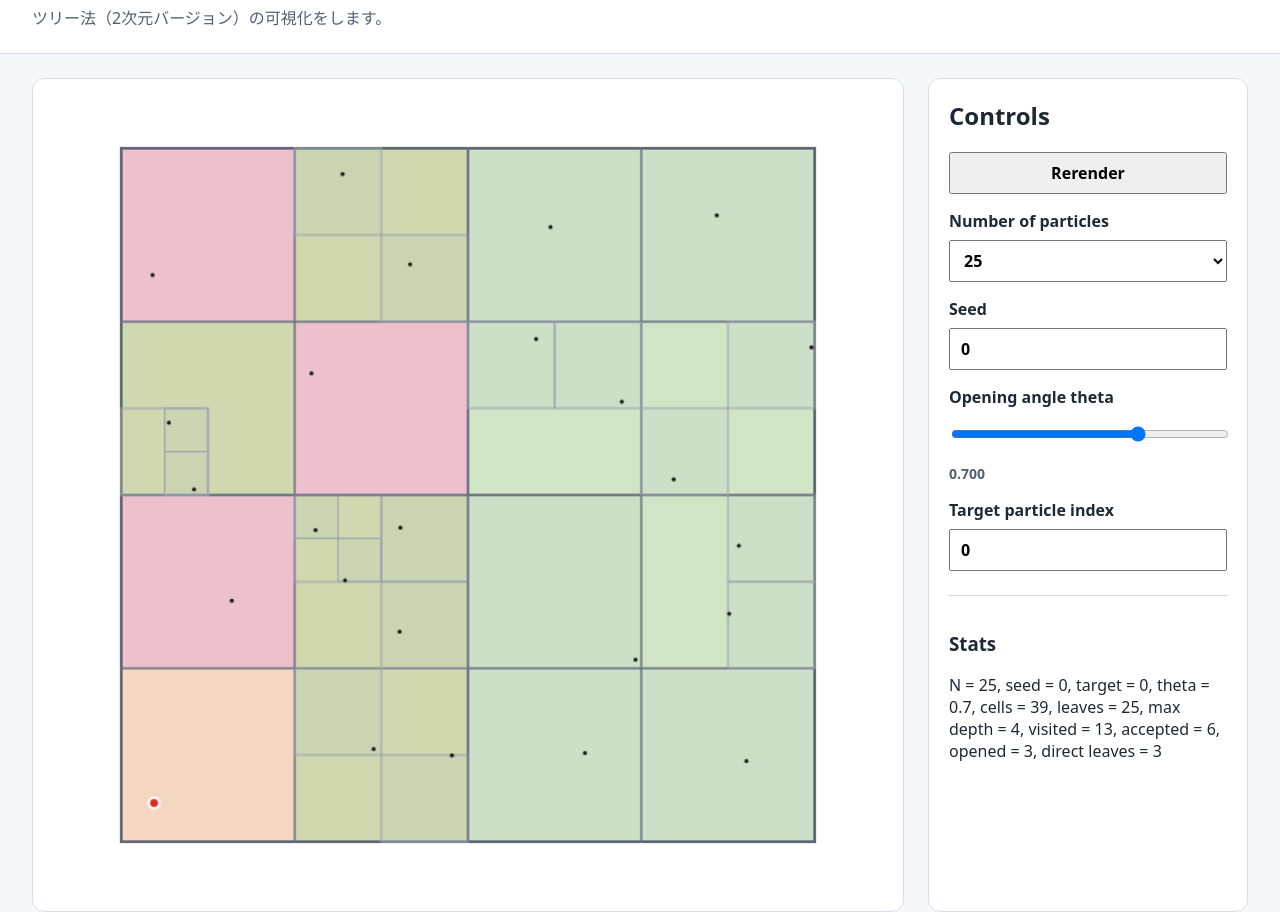
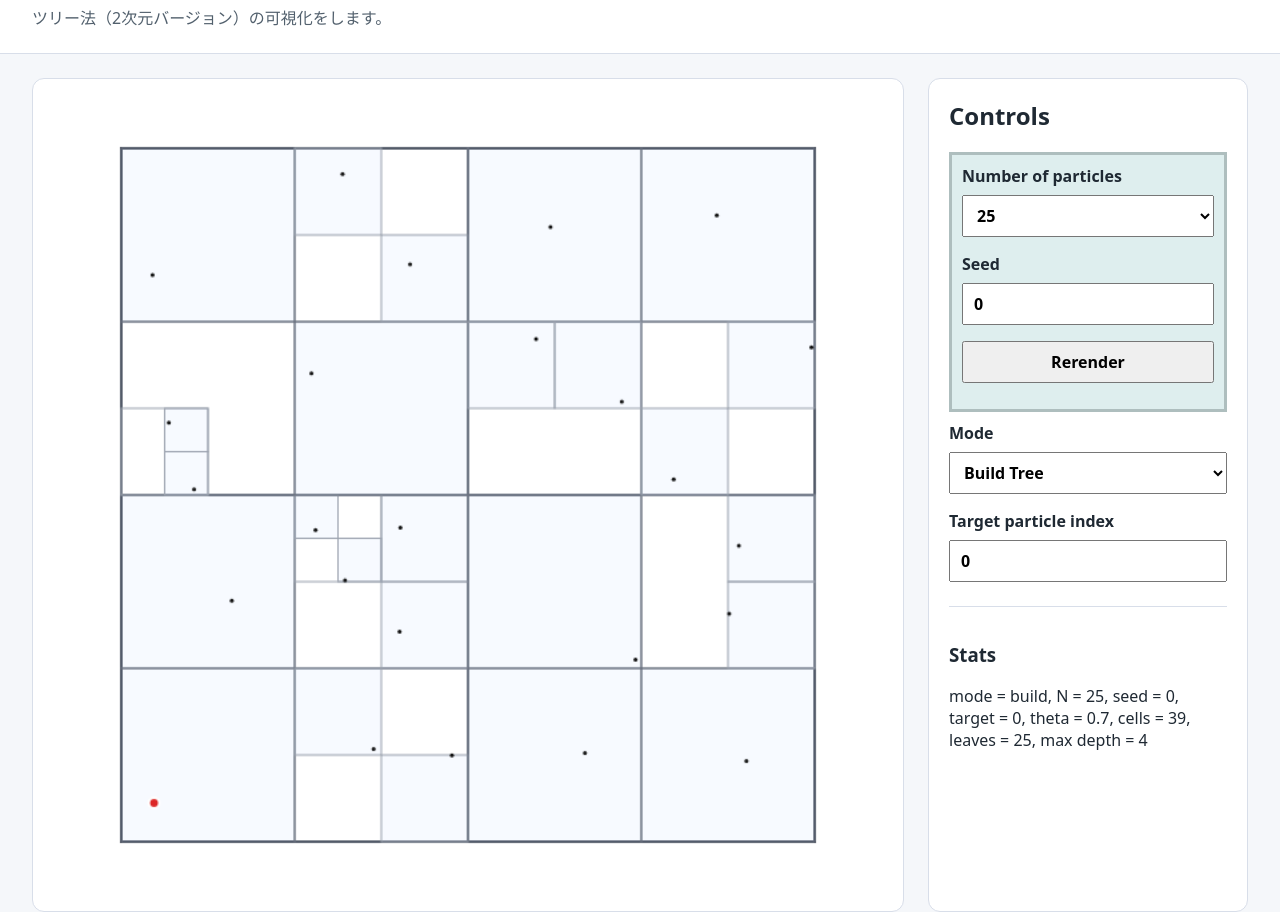
Before and after one commit to akTARDIGRADE13-sandbox/tree-method-visualizer, a website built with Vite: page index.html in a window 1280 px wide. Shown: the part 65-977 px from the top of the page. Built offline with nearby package versions, Linux system fonts and the light colour scheme.

Commit message:
feat: 可視化モード切り替えを追加

```diff
--- a/index.html
+++ b/index.html
@@ -19,9 +19,7 @@
       <aside class="control-panel">
         <h2>Controls</h2>
 
-        <label>
-          <button id="rerender-button">Rerender</button>
-        </label>
+        <div id="condition">
           <label>
             Number of particles
             <select id="particle-count-select">
@@ -36,14 +34,27 @@
             <input id="particle-seed-input" type="number" id="seed" name="seed" min="0" value="0" />
           </label>
           <label>
-          Opening angle theta
-          <input id="theta-slider" type="range" min="0.001" max="1.0" step="0.001" value="0.7" />
-          <span id="theta-value">0.7</span>
+            <button id="rerender-button">Rerender</button>
+          </label>
+        </div>
+        <label>
+          Mode
+          <select id="mode-select">
+            <option value="build">Build Tree</option>
+            <option value="traverse">Traverse Tree</option>
+          </select>
         </label>
         <label>
           Target particle index
           <input id="target-particle-input" type="number" min="0" max="24" value="0" />
         </label>
+        <div id="theta-control">
+          <label>
+            Opening angle theta
+            <input id="theta-slider" type="range" min="0.001" max="1.0" step="0.001" value="0.7" />
+            <span id="theta-value">0.7</span>
+          </label>
+        </div>
         <div class="stats">
           <h3>Stats</h3>
           <p id="stats-text">N = 25, seed = 0</p>
@@ -51,9 +62,12 @@
       </aside>
     </main>
 
-    <section class="discription-panel">
-      <h2>Build Tree Mode</h2>
-      <p>粒子を単位正方形内に配置。今後この上にセル境界を描画していく。</p>
+    <section class="description-panel">
+      <h2 id="mode-description-title">Build Tree Mode</h2>
+      <p id="mode-description-text">
+        粒子を含む正方形セルを再帰的に 4 分割します。 セル内の粒子数が 1
+        個以下になると、そのセルは葉として扱われます。
+      </p>
     </section>
 
     <script type="module" src="/src/main.ts"></script>
--- a/src/main.ts
+++ b/src/main.ts
@@ -14,48 +14,60 @@ function getElementOrThrow<T extends Element>(selector: string): T {
   return element;
 }
 
+type VisualizationMode = "build" | "traverse";
+
+const modeSelect = getElementOrThrow<HTMLSelectElement>("#mode-select");
+const modeDescriptionTitle = getElementOrThrow<HTMLHeadingElement>("#mode-description-title");
+const modeDescriptionText = getElementOrThrow<HTMLParagraphElement>("#mode-description-text");
 const canvas = getElementOrThrow<HTMLCanvasElement>("#main-canvas");
 const rerenderButton = getElementOrThrow<HTMLInputElement>("#rerender-button");
 const particleCountSelect = getElementOrThrow<HTMLSelectElement>("#particle-count-select");
 const particleSeed = getElementOrThrow<HTMLInputElement>("#particle-seed-input");
 const targetParticleInput = getElementOrThrow<HTMLInputElement>("#target-particle-input");
 const statsText = getElementOrThrow<HTMLElement>("#stats-text");
+const thetaControl = getElementOrThrow<HTMLDivElement>("#theta-control");
 const thetaSlider = getElementOrThrow<HTMLInputElement>("#theta-slider");
 const thetaValue = getElementOrThrow<HTMLSpanElement>("#theta-value");
 
 function render(): void {
+  const mode = getVisualizationMode();
+
   const seed = Number(particleSeed.value);
   const particleCount = Number(particleCountSelect.value);
   const particles = generateParticles(particleCount, seed);
   const tree = buildTree(particles);
   const targetParticleIndex = getValidTargetParticleIndex(particleCount);
+
+  thetaControl.hidden = mode !== "traverse";
   const theta = Number(thetaSlider.value);
-  const traversalResult = traverseTree(tree, targetParticleIndex, theta);
+  thetaValue.textContent = theta.toFixed(3);
 
-  thetaValue.textContent = theta.toFixed(3);
+  const traversalResult =
+    mode === "traverse" ? traverseTree(tree, targetParticleIndex, theta) : null;
 
   drawScene(canvas, tree.particles, tree.cells, targetParticleIndex, traversalResult);
 
-  const leafCellCount = tree.cells.filter((cell) => cell.isLeaf).length;
-  const maxDepth = Math.max(...tree.cells.map((cell) => cell.depth));
-
-  statsText.textContent =
-    `N = ${particleCount}, ` +
-    `seed = ${seed}, ` +
-    `target = ${targetParticleIndex}, ` +
-    `theta = ${theta.toFixed(1)}, ` +
-    `cells = ${tree.cells.length}, ` +
-    `leaves = ${leafCellCount}, ` +
-    `max depth = ${maxDepth}, ` +
-    `visited = ${traversalResult.visitedCellCount}, ` +
-    `accepted = ${traversalResult.acceptedCellCount}, ` +
-    `opened = ${traversalResult.openedCellCount}, ` +
-    `direct leaves = ${traversalResult.directLeafCellCount}`;
+  updateDescription(mode);
+  updateStats(mode, {
+    particleCount,
+    seed,
+    targetParticleIndex,
+    theta,
+    cellCount: tree.cells.length,
+    leafCellCount: tree.cells.filter((cell) => cell.isLeaf).length,
+    maxDepth: Math.max(...tree.cells.map((cell) => cell.depth)),
+    visitedCellCount: traversalResult?.visitedCellCount ?? null,
+    acceptedCellCount: traversalResult?.acceptedCellCount ?? null,
+    openedCellCount: traversalResult?.openedCellCount ?? null,
+    directLeafCellCount: traversalResult?.directLeafCellCount ?? null,
+  });
 }
 
-function updateThetaSlider(): void {
-  const theta = Number(thetaSlider.value);
-  thetaValue.textContent = theta.toFixed(3);
+function getVisualizationMode(): VisualizationMode {
+  if (modeSelect.value === "traverse") {
+    return "traverse";
+  }
+  return "build";
 }
 
 function getValidTargetParticleIndex(particleCount: number): number {
@@ -72,14 +84,80 @@ function getValidTargetParticleIndex(particleCount: number): number {
   return clampedIndex;
 }
 
+function updateDescription(mode: VisualizationMode): void {
+  if (mode === "build") {
+    modeDescriptionTitle.textContent = "Build Tree Mode";
+    modeDescriptionText.textContent =
+      "粒子を含む正方形セルを再帰的に 4 分割します。" +
+      "セル内の粒子数が 1 個以下になると、そのセルは葉として扱われます。" +
+      "この階層構造が 2 次元版の tree code で使う quadtree です。";
+    return;
+  }
+
+  modeDescriptionTitle.textContent = "Traverse Tree Mode";
+  modeDescriptionText.textContent =
+    "指定した粒子に対して root cell から順にセルを調べます。" +
+    "遠くにあるセルは 1 つの質量分布としてまとめて扱い、近いセルはさらに子セルへ展開します。" +
+    "判定には s / d < θ を使います。";
+}
+
+function updateStats(
+  mode: VisualizationMode,
+  stats: {
+    particleCount: number;
+    seed: number;
+    targetParticleIndex: number;
+    theta: number;
+    cellCount: number;
+    leafCellCount: number;
+    maxDepth: number;
+    visitedCellCount: number | null;
+    acceptedCellCount: number | null;
+    openedCellCount: number | null;
+    directLeafCellCount: number | null;
+  },
+): void {
+  const baseStats =
+    `mode = ${mode}, ` +
+    `N = ${stats.particleCount}, ` +
+    `seed = ${stats.seed}, ` +
+    `target = ${stats.targetParticleIndex}, ` +
+    `theta = ${stats.theta.toFixed(1)}, ` +
+    `cells = ${stats.cellCount}, ` +
+    `leaves = ${stats.leafCellCount}, ` +
+    `max depth = ${stats.maxDepth}`;
+
+  if (mode === "build") {
+    statsText.textContent = baseStats;
+    return;
+  }
+
+  statsText.textContent =
+    baseStats +
+    `, visited = ${stats.visitedCellCount}, ` +
+    `accepted = ${stats.acceptedCellCount}, ` +
+    `opened = ${stats.openedCellCount}, ` +
+    `direct leaves = ${stats.directLeafCellCount}`;
+}
+
 rerenderButton.addEventListener("click", () => {
+  console.log("Rerender!");
+  render();
+});
+
+targetParticleInput.addEventListener("change", () => {
+  console.log("Rerender!");
+  render();
+});
+
+modeSelect.addEventListener("change", () => {
   console.log("Rerender!");
   render();
 });
 
 thetaSlider.addEventListener("input", () => {
   console.log("Update theta slider!");
-  updateThetaSlider();
+  render();
 });
 
 console.log("Hello!");
--- a/src/style.css
+++ b/src/style.css
@@ -113,3 +113,10 @@ body {
   color: #52606d;
   font-size: 14px;
 }
+
+#condition {
+  margin: 10px 0;
+  padding: 10px;
+  border: 3px solid #aebebe;
+  background: #deeeee;
+}
```
Lines whose indentation alone changed are shown as unchanged.
